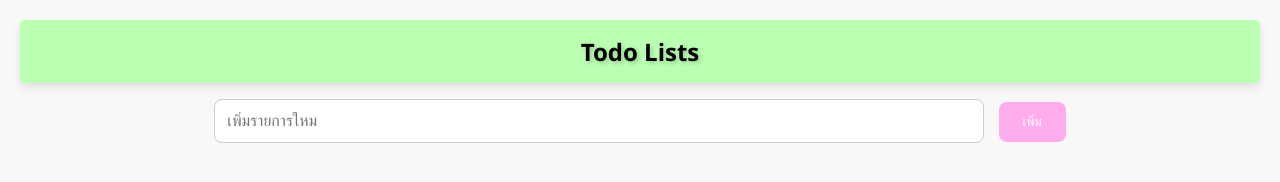
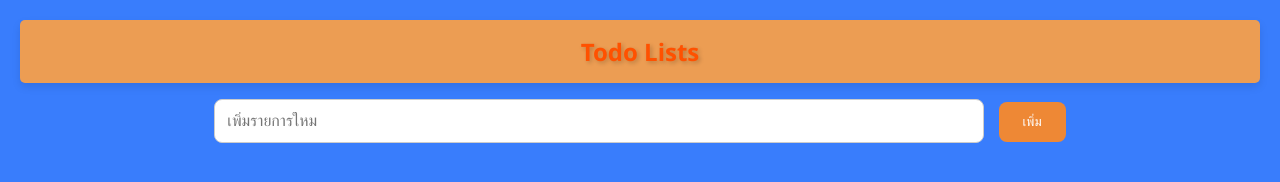
Before and after one commit to 65160110/88726065, a plain HTML site: page lab7/todo.html in a window 1280 px wide. Drawn offline with Linux system fonts and the light colour scheme.

Commit message:
Update styles.css
ปรับสไตล์ CSS เพิ่มความ
สวยงาม

```diff
--- a/lab7/styles.css
+++ b/lab7/styles.css
@@ -3,16 +3,16 @@ body {
     font-family: "Segoe UI", Tahoma, Geneva, Verdana, sans-serif;
     text-align: center;
     margin: 20px;
-    background-color: #f8f8f8;
+    background-color: #397dfc;
 }
 
 h1 {
     color: #333;
     font-size: 24px;
-    background-color: #bbffb2;
+    background-color: #ec9d53;
     padding: 15px;
     border-radius: 5px;
-    color: rgb(0, 0, 0);
+    color: rgb(255, 81, 0);
     text-shadow: 2px 2px 4px rgba(0, 0, 0, 0.2);
     box-shadow: 0 4px 8px rgba(0, 0, 0, 0.1);
 }
@@ -23,7 +23,7 @@ ul {
 }
 
 li {
-    background-color: #fff;
+    background-color: #084bc7;
 
     padding: 15px;
     margin: 10px 0;
@@ -36,7 +36,7 @@ li {
 }
 
 li.completed {
-    background-color: #d4edda;
+    background-color: #084bc7;
     text-decoration: line-through;
 }
 
@@ -51,7 +51,7 @@ input[type="text"] {
 
 button {
     padding: 12px 24px;
-    background-color: #ffaced;
+    background-color: #ee8835;
     color: white;
     border: none;
     border-radius: 8px;
```
